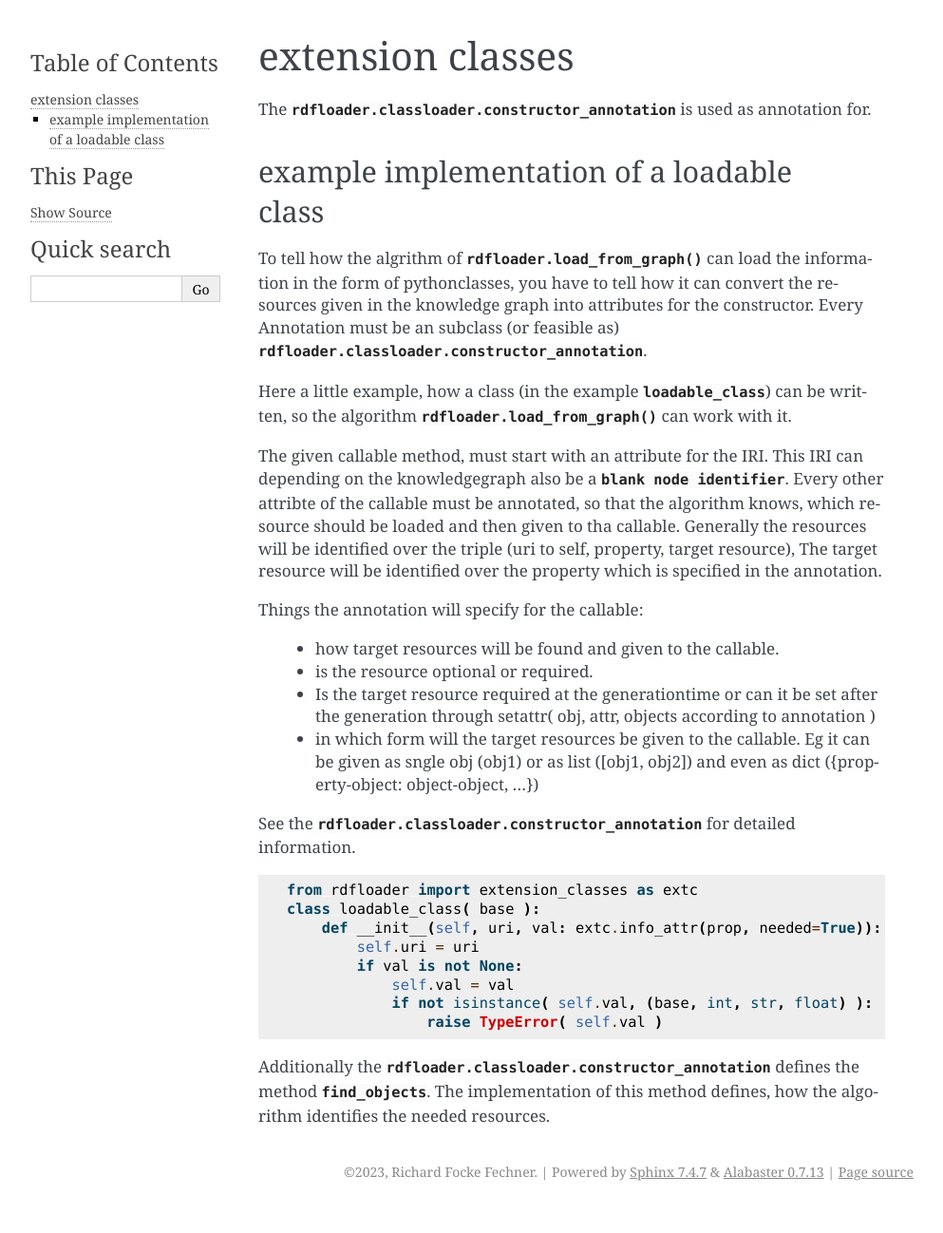
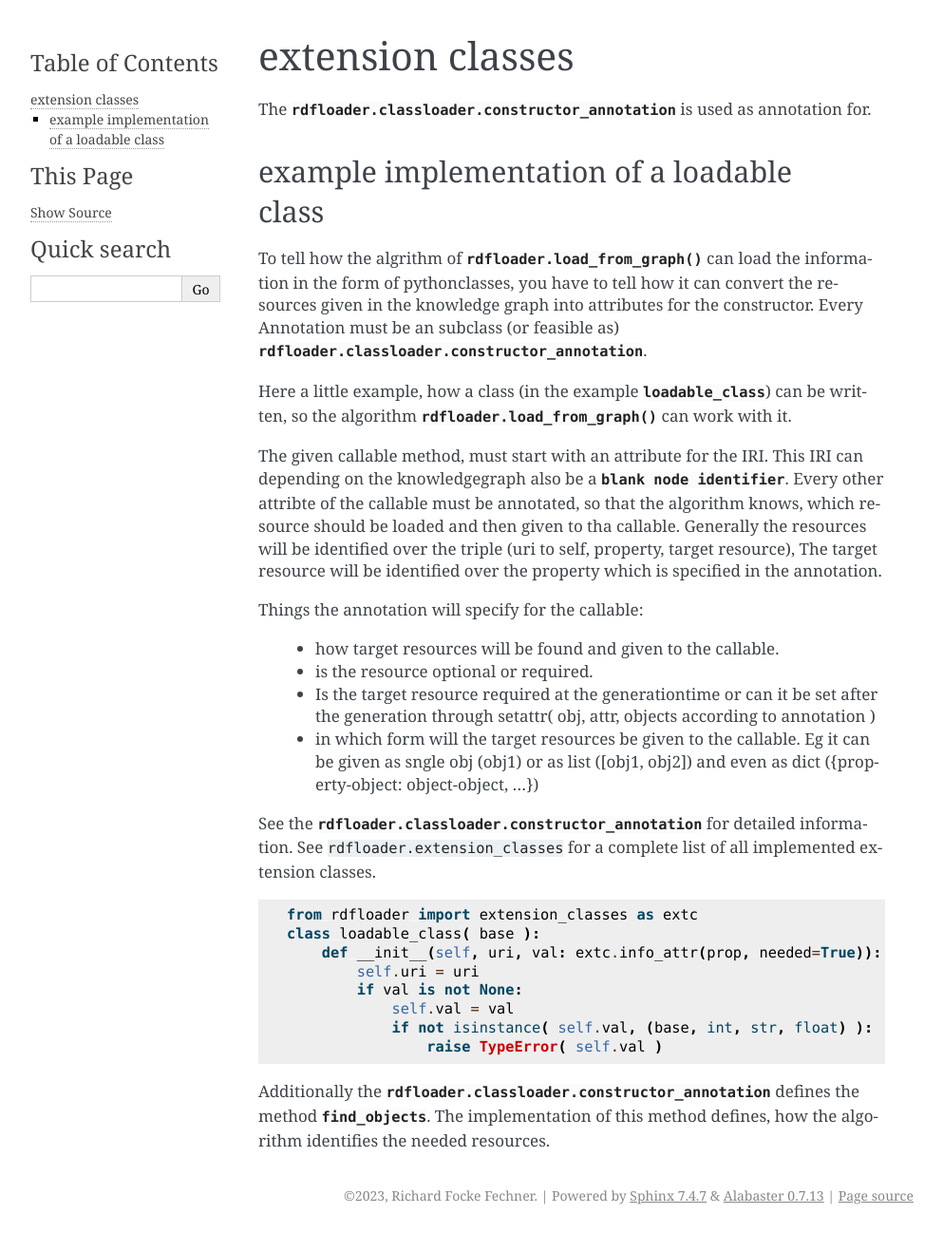
Before and after one commit to WhiteGobo/py-rdfprogram, a Sphinx documentation site: the page built from docs/source/rdfloader/extensionclasses.rst, in a window 1280 px wide. Shown: the whole page at 95% size, without its empty margins (148-1141 px from the left). Built offline with Sphinx 7.4.7, drawn with Linux system fonts in a browser that asks for light colours; cross-references to code outside the pages are shown as plain code; before the commit the page ends 1273 px from its top, so only the background shows below that.

Commit message:
changed documentation of extensionclasses

```diff
--- a/docs/source/rdfloader/extensionclasses.rst
+++ b/docs/source/rdfloader/extensionclasses.rst
@@ -36,7 +36,8 @@ Things the annotation will specify for the callable:
           and even as dict ({property-object: object-object, ...})
 
 See the :py:class:`rdfloader.classloader.constructor_annotation` for
-detailed information.
+detailed information. See :py:module:`rdfloader.extension_classes` for
+a complete list of all implemented extension classes.
 
 
 .. code:: python
```
